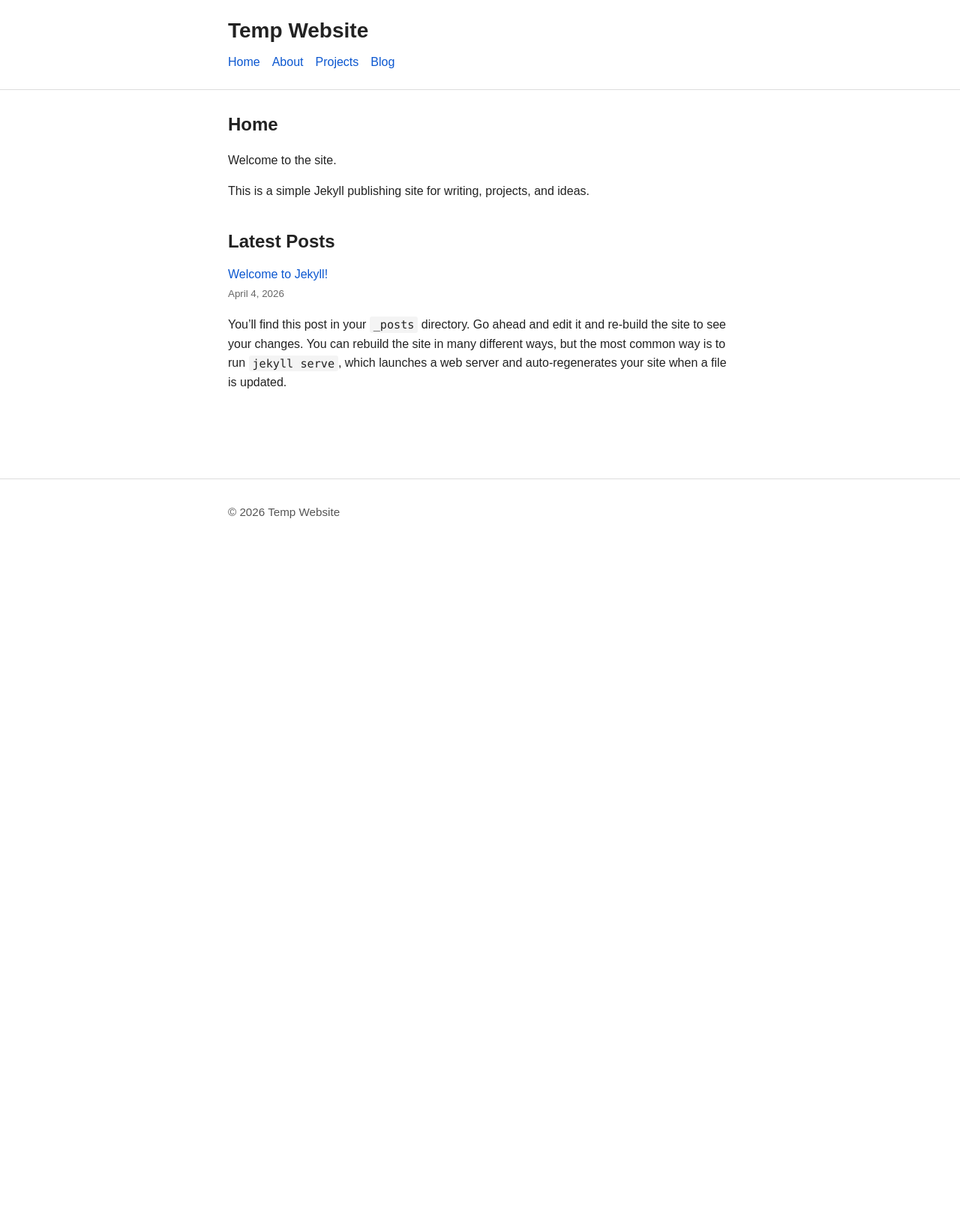
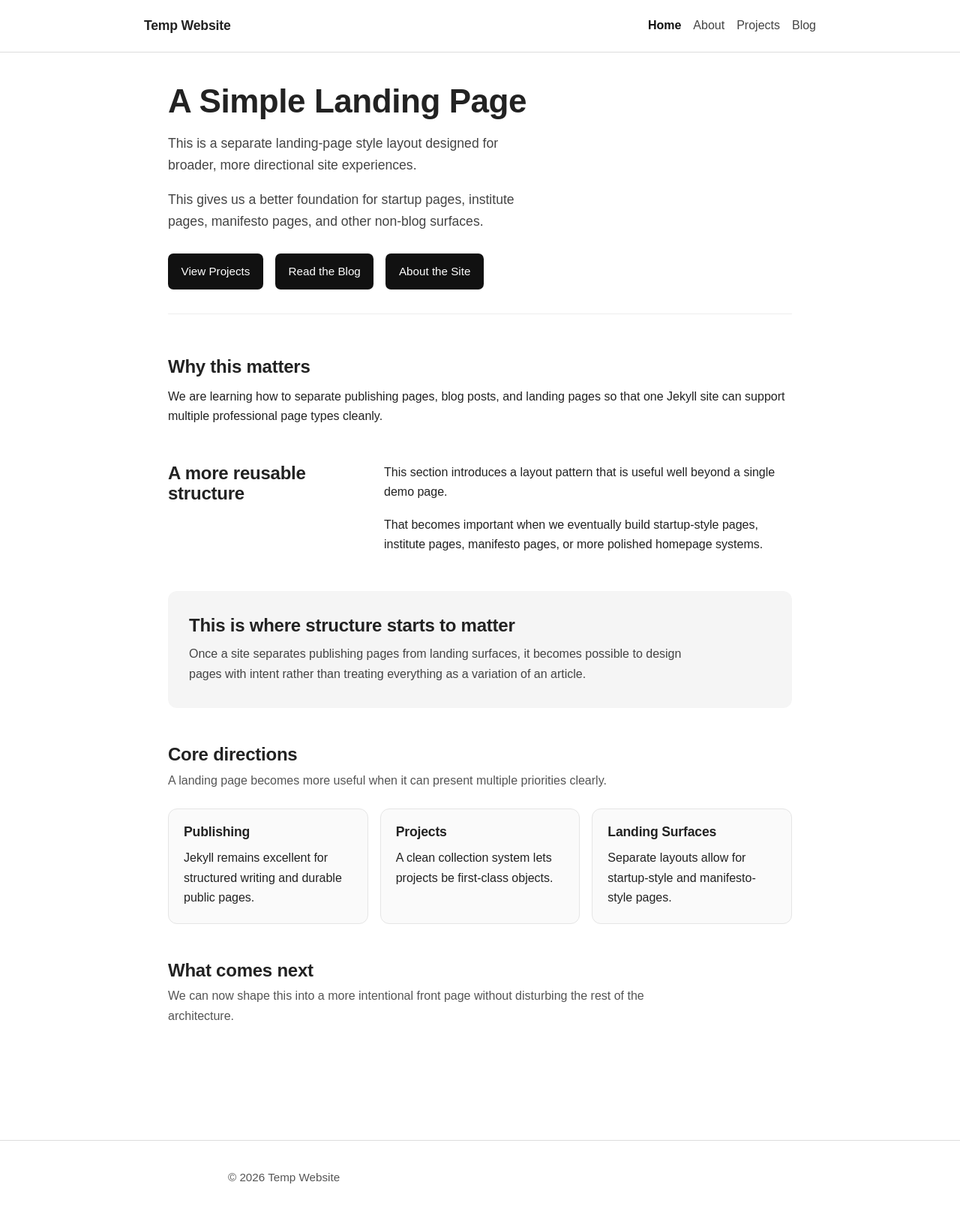
Before and after one commit to njgit-dev/njgit-dev.github.io, a Jekyll site: the page built from index.markdown, in a window 1280 px wide. Shown: the whole page at 75% size. Built offline with Jekyll 4.4.1, drawn with Linux system fonts in a browser that asks for light colours; before the commit the page ends 900 px from its top, so only the background shows below that.

Commit message:
Update index page to reflect landing content and styling

```diff
--- a/_includes/header.html
+++ b/_includes/header.html
@@ -1,13 +1,28 @@
 <header class="site-header">
   <div class="container">
-    <div class="content-measure">
-      <h1><a href="{{ "/" | relative_url }}">{{ site.title }}</a></h1>
-      <nav class="site-nav">
-      <a href="{{ "/" | relative_url }}">Home</a>
-      <a href="{{ "/about/" | relative_url }}">About</a>
-      <a href="{{ "/projects/" | relative_url }}">Projects</a>
-      <a href="{{ "/blog/" | relative_url }}">Blog</a>
-    </nav>
+    <div class="site-header-inner">
+      <div class="site-brand">
+        <a href="{{ "/" | relative_url }}">{{ site.title }}</a>
+      </div>
+
+      <nav class="site-nav" aria-label="Primary">
+        <a
+          href="{{ "/" | relative_url }}"
+          {% if page.url == "/" %}class="is-active"{% endif %}
+        >Home</a>
+        <a
+          href="{{ "/about/" | relative_url }}"
+          {% if page.url == "/about/" %}class="is-active"{% endif %}
+        >About</a>
+        <a
+          href="{{ "/projects/" | relative_url }}"
+          {% if page.url == "/projects/" or page.collection == "projects" %}class="is-active"{% endif %}
+        >Projects</a>
+        <a
+          href="{{ "/blog/" | relative_url }}"
+          {% if page.url == "/blog/" or page.layout == "post" %}class="is-active"{% endif %}
+        >Blog</a>
+      </nav>
     </div>
   </div>
 </header>
--- a/_layouts/default.html
+++ b/_layouts/default.html
@@ -5,11 +5,7 @@
     {% include header.html %}
 
     <main class="site-main">
-      <div class="container">
-        <div class="content-measure">
-          {{ content }}
-        </div>
-      </div>
+      {{ content }}
     </main>
 
     {% include footer.html %}
--- /dev/null
+++ b/_layouts/landing.html
@@ -0,0 +1,9 @@
+---
+layout: default
+---
+
+<div class="container landing-shell">
+  <div class="landing-content">
+    {{ content }}
+  </div>
+</div>
--- a/_layouts/page.html
+++ b/_layouts/page.html
@@ -2,7 +2,11 @@
 layout: default
 ---
 
-<article>
-  <h1>{{ page.title }}</h1>
-  {{ content }}
-</article>
+<div class="container">
+  <div class="content-measure">
+    <article>
+      <h1>{{ page.title }}</h1>
+      {{ content }}
+    </article>
+  </div>
+</div>
--- a/assets/main.scss
+++ b/assets/main.scss
@@ -4,13 +4,14 @@
 body {
   margin: 0;
   font-family: Arial, sans-serif;
-  line-height: 1.6;
+  line-height: 1.65;
   color: #222;
   background: #fff;
+  font-size: 1rem;
 }
 
 .container {
-  width: min(90%, 48rem);
+  width: min(90%, 56rem);
   margin: 0 auto;
 }
 
@@ -20,16 +21,25 @@ body {
 }
 
 .site-header {
-  padding: 1.5rem 0;
+  padding: 1.25rem 0;
   border-bottom: 1px solid #ddd;
 }
 
-.site-header h1 {
-  margin: 0 0 0.75rem 0;
-  font-size: 1.75rem;
+.site-header-inner {
+  display: flex;
+  flex-wrap: wrap;
+  align-items: center;
+  justify-content: space-between;
+  gap: 0.9rem 1.25rem;
 }
 
-.site-header h1 a {
+.site-brand {
+  font-size: 1.1rem;
+  font-weight: 700;
+  letter-spacing: -0.01em;
+}
+
+.site-brand a {
   color: inherit;
   text-decoration: none;
 }
@@ -37,21 +47,34 @@ body {
 .site-nav {
   display: flex;
   flex-wrap: wrap;
-  gap: 0.75rem 1rem;
+  gap: 0.6rem 1rem;
+  row-gap: 0.5rem;
 }
 
 .site-nav a {
   display: inline-block;
+  color: #444;
+}
+
+.site-nav a:hover {
+  color: #111;
+  text-decoration: none;
+}
+
+.site-nav a.is-active {
+  color: #111;
+  font-weight: 600;
+  text-decoration: none;
 }
 
 .site-main {
-  padding: 2rem 0;
+  padding: 2.5rem 0;
 }
 
 .site-footer {
-  padding: 2rem 0;
+  padding: 2.25rem 0;
   border-top: 1px solid #ddd;
-  margin-top: 3rem;
+  margin-top: 4rem;
   font-size: 0.95rem;
   color: #555;
 }
@@ -59,15 +82,35 @@ body {
 h1,
 h2,
 h3 {
-  line-height: 1.2;
+  line-height: 1.15;
   margin-top: 0;
+  letter-spacing: -0.01em;
+}
+
+h1 {
+  font-size: 2.25rem;
+  margin-bottom: 1rem;
+}
+
+h2 {
+  font-size: 1.5rem;
+  margin-bottom: 0.85rem;
+}
+
+h3 {
+  font-size: 1.125rem;
+  margin-bottom: 0.65rem;
 }
 
 p,
 ul,
 ol {
   margin-top: 0;
-  margin-bottom: 1rem;
+  margin-bottom: 1.1rem;
+}
+
+li + li {
+  margin-top: 0.35rem;
 }
 
 a {
@@ -148,3 +191,171 @@ pre code {
   border-top: none;
   padding-top: 0;
 }
+
+.landing-content {
+  max-width: 52rem;
+  margin: 0 auto;
+}
+
+.landing-shell {
+  width: min(90%, 72rem);
+}
+
+.landing-hero {
+  margin-bottom: 3.5rem;
+  padding-bottom: 2rem;
+  border-bottom: 1px solid #eee;
+}
+
+.landing-hero h1 {
+  font-size: 2.75rem;
+  margin-bottom: 1rem;
+  max-width: 24ch;
+}
+
+.landing-hero p {
+  font-size: 1.1rem;
+  color: #444;
+  max-width: 48ch;
+}
+
+.landing-section {
+  margin-bottom: 3rem;
+}
+
+.landing-split-section {
+  margin-bottom: 3rem;
+}
+
+.landing-split {
+  display: grid;
+  gap: 1.5rem 2rem;
+}
+
+.landing-split-intro h2 {
+  margin-bottom: 0;
+}
+
+.landing-split-body p:last-child {
+  margin-bottom: 0;
+}
+
+.landing-actions {
+  display: flex;
+  flex-wrap: wrap;
+  gap: 0.75rem 1rem;
+  margin-top: 1.75rem;
+}
+
+.landing-link {
+  display: inline-block;
+  padding: 0.7rem 1.1rem;
+  border-radius: 0.45rem;
+  background: #111;
+  color: #fff;
+  text-decoration: none;
+  font-size: 0.95rem;
+  transition: background 0.15s ease;
+}
+
+.landing-link:hover {
+  background: #333;
+  text-decoration: none;
+}
+
+.landing-callout {
+  margin: 3rem 0;
+  padding: 2rem 1.75rem;
+  background: #f5f5f5;
+  border-radius: 0.75rem;
+}
+
+.landing-callout-inner {
+  max-width: 42rem;
+}
+
+.landing-callout h2 {
+  margin-bottom: 0.75rem;
+}
+
+.landing-callout p {
+  margin-bottom: 0;
+  color: #444;
+}
+
+.section-heading {
+  margin-bottom: 1.25rem;
+}
+
+.section-heading h2 {
+  margin-bottom: 0.5rem;
+}
+
+.section-heading p {
+  max-width: 44rem;
+  color: #555;
+}
+
+.section-heading p:last-child {
+  margin-bottom: 0;
+}
+
+.feature-grid {
+  display: grid;
+  gap: 1rem;
+  margin-top: 1.5rem;
+}
+
+.feature-card {
+  padding: 1.25rem;
+  border: 1px solid #e5e5e5;
+  border-radius: 0.75rem;
+  background: #fafafa;
+}
+
+.feature-card h3 {
+  margin-bottom: 0.75rem;
+  font-size: 1.1rem;
+}
+
+.feature-card p:last-child {
+  margin-bottom: 0;
+}
+
+article > *:last-child {
+  margin-bottom: 0;
+}
+
+
+@media (min-width: 48rem) {
+  .landing-split {
+    grid-template-columns: minmax(0, 16rem) minmax(0, 1fr);
+    align-items: start;
+  }
+
+  .feature-grid {
+    grid-template-columns: repeat(3, minmax(0, 1fr));
+  }
+}
+
+@media (max-width: 40rem) {
+  h1 {
+    font-size: 1.9rem;
+  }
+
+  h2 {
+    font-size: 1.35rem;
+  }
+
+  .landing-hero h1 {
+    font-size: 2.2rem;
+  }
+
+  .site-header-inner {
+    align-items: flex-start;
+  }
+
+  .site-nav {
+    width: 100%;
+  }
+}
--- a/index.markdown
+++ b/index.markdown
@@ -1,25 +1,72 @@
 ---
-layout: page
+layout: landing
 title: Home
 ---
 
-<section class="home-intro">
-  <p>Welcome to the site.</p>
-  <p>This is a simple Jekyll publishing site for writing, projects, and ideas.</p>
+<section class="landing-hero">
+  <h1>A Simple Landing Page</h1>
+  <p>This is a separate landing-page style layout designed for broader, more directional site experiences.</p>
+  <p>This gives us a better foundation for startup pages, institute pages, manifesto pages, and other non-blog surfaces.</p>
+
+  <div class="landing-actions">
+    <a class="landing-link" href="{{ "/projects/" | relative_url }}">View Projects</a>
+    <a class="landing-link" href="{{ "/blog/" | relative_url }}">Read the Blog</a>
+    <a class="landing-link" href="{{ "/about/" | relative_url }}">About the Site</a>
+  </div>
 </section>
 
-<section class="home-posts">
-  <h2>Latest Posts</h2>
+<section class="landing-section">
+  <h2>Why this matters</h2>
+  <p>We are learning how to separate publishing pages, blog posts, and landing pages so that one Jekyll site can support multiple professional page types cleanly.</p>
+</section>
 
-  <ul class="post-list">
-    {% for post in site.posts %}
-      <li class="post-list-item">
-        <p>
-          <a href="{{ post.url | relative_url }}">{{ post.title }}</a><br>
-          <small class="post-list-date">{{ post.date | date: "%B %-d, %Y" }}</small>
-        </p>
-        {{ post.excerpt }}
-      </li>
-    {% endfor %}
-  </ul>
+<section class="landing-split-section">
+  <div class="landing-split">
+    <div class="landing-split-intro">
+      <h2>A more reusable structure</h2>
+    </div>
+
+    <div class="landing-split-body">
+      <p>This section introduces a layout pattern that is useful well beyond a single demo page.</p>
+      <p>That becomes important when we eventually build startup-style pages, institute pages, manifesto pages, or more polished homepage systems.</p>
+    </div>
+  </div>
 </section>
+
+<section class="landing-callout">
+  <div class="landing-callout-inner">
+    <h2>This is where structure starts to matter</h2>
+    <p>Once a site separates publishing pages from landing surfaces, it becomes possible to design pages with intent rather than treating everything as a variation of an article.</p>
+  </div>
+</section>
+
+<section class="landing-section">
+  <div class="section-heading">
+    <h2>Core directions</h2>
+    <p>A landing page becomes more useful when it can present multiple priorities clearly.</p>
+  </div>
+
+  <div class="feature-grid">
+    <article class="feature-card">
+      <h3>Publishing</h3>
+      <p>Jekyll remains excellent for structured writing and durable public pages.</p>
+    </article>
+
+    <article class="feature-card">
+      <h3>Projects</h3>
+      <p>A clean collection system lets projects be first-class objects.</p>
+    </article>
+
+    <article class="feature-card">
+      <h3>Landing Surfaces</h3>
+      <p>Separate layouts allow for startup-style and manifesto-style pages.</p>
+    </article>
+  </div>
+</section>
+
+<section class="landing-section">
+  <div class="section-heading">
+    <h2>What comes next</h2>
+    <p>We can now shape this into a more intentional front page without disturbing the rest of the architecture.</p>
+  </div>
+</section>
```
Also changed, not shown: _layouts/post.html (+9 -5 lines).
